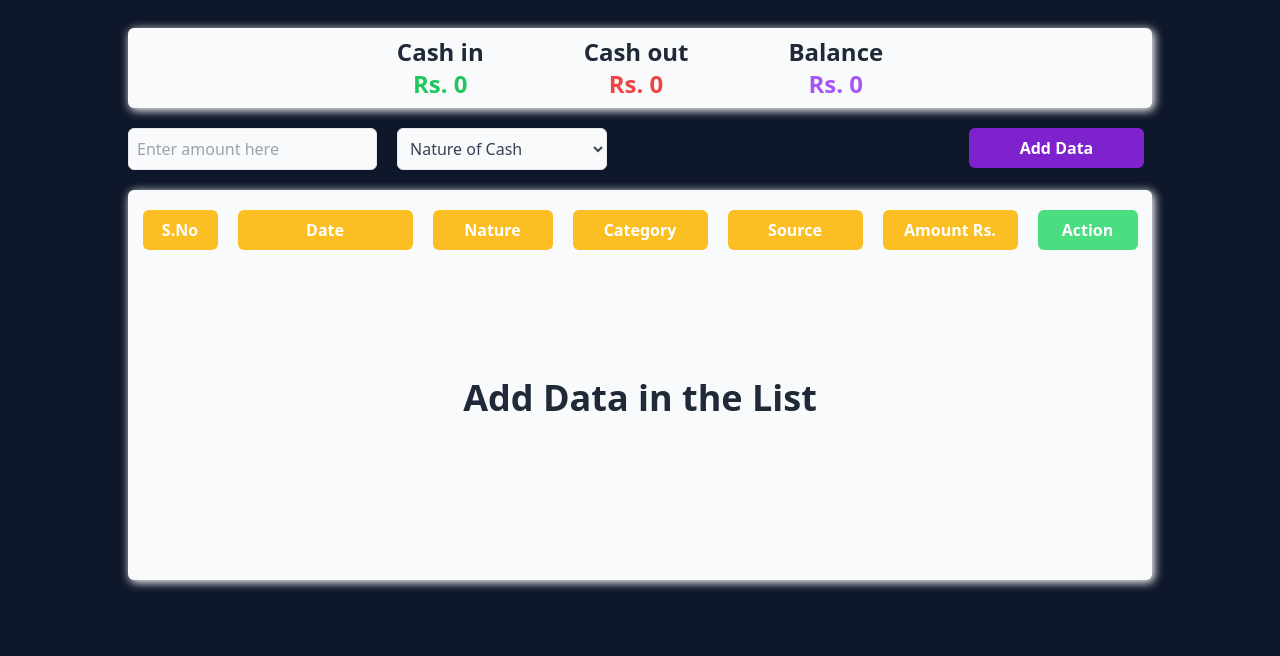
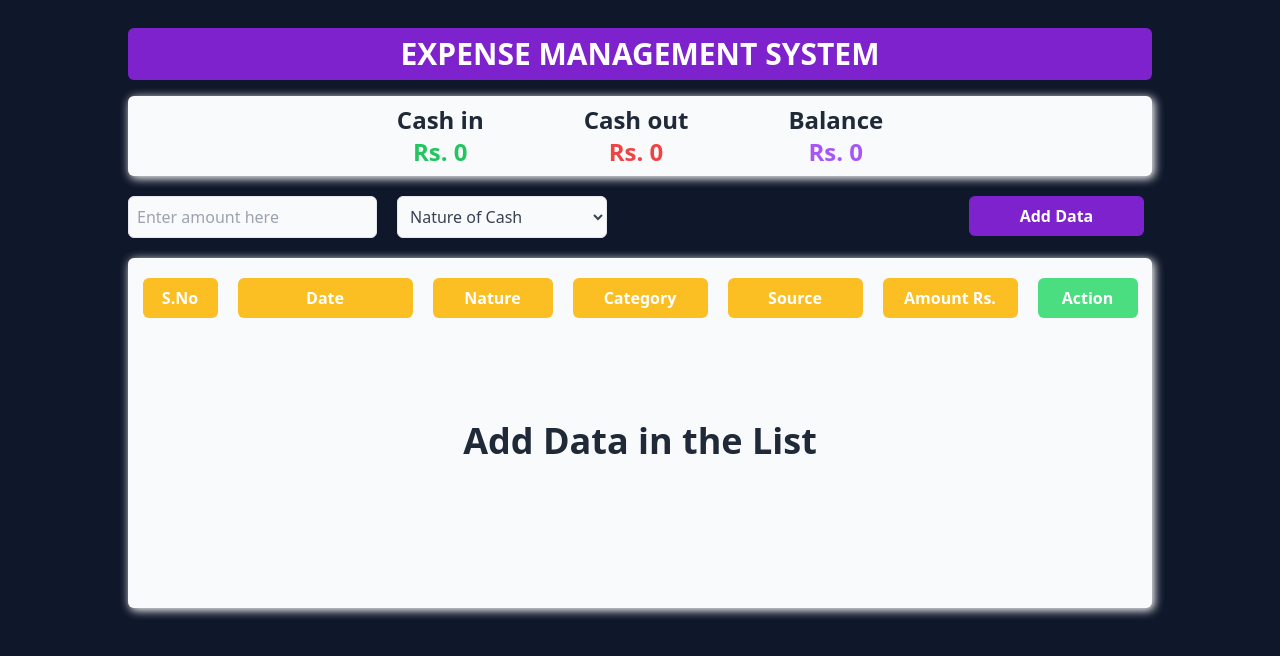
Before and after one commit to mtalalned/Expense-Management-System, a React (Vite) app: page / in a window 1280 px wide. Shown: the top 656 px of the page. Built offline with nearby package versions, Linux system fonts and the light colour scheme.

Commit message:
App completed in all respects

```diff
--- a/index.html
+++ b/index.html
@@ -4,7 +4,7 @@
     <meta charset="UTF-8" />
     <link rel="icon" type="image/svg+xml" href="/vite.svg" />
     <meta name="viewport" content="width=device-width, initial-scale=1.0" />
-    <title>Vite + React</title>
+    <title>Expense Management System</title>
   </head>
   <body class="bg-slate-900 min-h-screen">
     <div id="root"></div>
--- a/src/App.jsx
+++ b/src/App.jsx
@@ -110,6 +110,8 @@ const App = () => {
   return (
     <div className='flex flex-col justify-center items-center py-7 gap-4'>
 
+      <button className="w-[80%] py-2 rounded-md bg-purple-700 font-bold text-white hover:bg-purple-500 transition duration-300 ease-in-out text-3xl">EXPENSE MANAGEMENT SYSTEM</button>
+
       <div className='flex justify-center gap-[100px] py-2 w-[80%] bg-slate-50 rounded-md shadow-[2px_2px_10px_0.5px_#ffffff]'>
         <div className='flex flex-col justify-center'>
           <h1 className='text-2xl font-bold text-center'>Cash in</h1>
@@ -139,6 +141,8 @@ const App = () => {
 
 
       <form onSubmit={handleSubmit(onSubmit)} className='relative py-1 flex justify-start items-start gap-5 w-[80%]'>
+
+
 
           <div className='flex flex-col justify-center items-start'>
             <input type="number" placeholder="Enter amount here" style={{backgroundColor: '#f8fafc'}} className="p-2 border rounded-md bg-slate-500 text-gray-700 focus:ring-2 focus:ring-slate-400 transition duration-300 ease-in-out" {...register('inputValue' , {required: true})}/>
@@ -219,7 +223,7 @@ const App = () => {
 
 
 
-    <div className='flex flex-col justify-start items-center gap-2 w-[80%] h-[390px] py-5 bg-slate-50 rounded-md relative shadow-[2px_2px_10px_0.5px_#ffffff]'>
+    <div className='flex flex-col justify-start items-center gap-2 w-[80%] h-[350px] py-5 bg-slate-50 rounded-md relative shadow-[2px_2px_10px_0.5px_#ffffff]'>
 
       <div className='flex justify-center gap-5 w-full fixed'>
         <button className="w-[75px] py-2 rounded-md bg-amber-400 font-semibold text-white hover:bg-amber-500 transition duration-300 ease-in-out">S.No</button>
@@ -231,7 +235,7 @@ const App = () => {
         <button className="bg-green-400 py-2 hover:bg-green-500 rounded-md text-white w-[100px] font-semibold">Action</button>
       </div>
 
-      <div className='absolute top-[70px] h-[300px] overflow-y-auto w-full pe-5 ps-10 me-5'>
+      <div className='absolute top-[70px] h-[240px] overflow-y-auto w-full pe-5 ps-10 me-5'>
       {expenseArray.length > 0 ? expenseArray.map ((item , index)=> {
         return <div className='flex justify-center items-center gap-5 border-b border-b-2 py-3 w-full'>
         <p className='w-[75px] text-center'>{index+1}</p>
@@ -242,7 +246,7 @@ const App = () => {
         <p className='w-[135px] text-center'>{item.inputValue}</p>
         <button className="bg-error rounded-md text-white py-1 w-[100px] hover:bg-red-500 transition duration-300 ease-in-out font-semibold" onClick={()=> deleteItem (index)}>Delete</button>
       </div>
-      }) : <div className='flex justify-center items-center gap-5 font-bold py-3 w-full min-h-[275px] text-4xl'>
+      }) : <div className='flex justify-center items-center gap-5 font-bold py-3 w-full min-h-[225px] text-4xl'>
         Add Data in the List
       </div>}
     </div>
```
